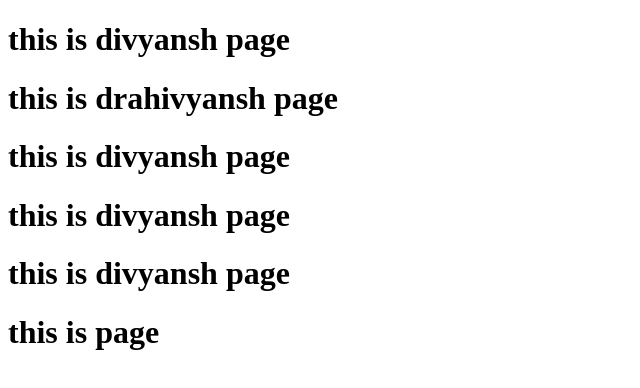
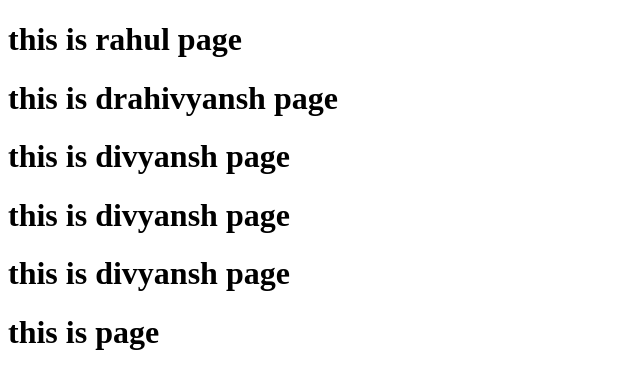
Before and after one commit to Divyansh-Gupta123/dfgcgvh, a plain HTML site: page index.html in a window 1280 px wide. Shown: the whole page, without its empty margins (0-640 px from the left). Drawn offline with Linux system fonts and the light colour scheme.

Commit message:
Update index.html
Change divyansh -> rahul

```diff
--- a/index.html
+++ b/index.html
@@ -7,7 +7,7 @@
     <title>Document</title>
 </head>
 <body>
-    <h1>this is divyansh page </h1>
+    <h1>this is rahul page </h1>
     <h1>this is drahivyansh page </h1>
     <h1>this is divyansh page </h1>
     <h1>this is divyansh page </h1>
```
